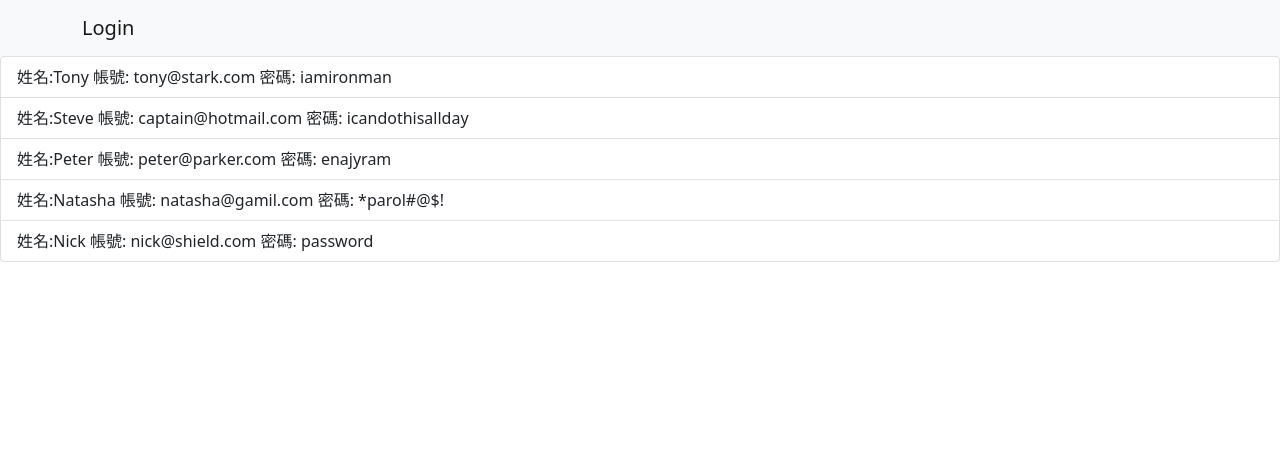
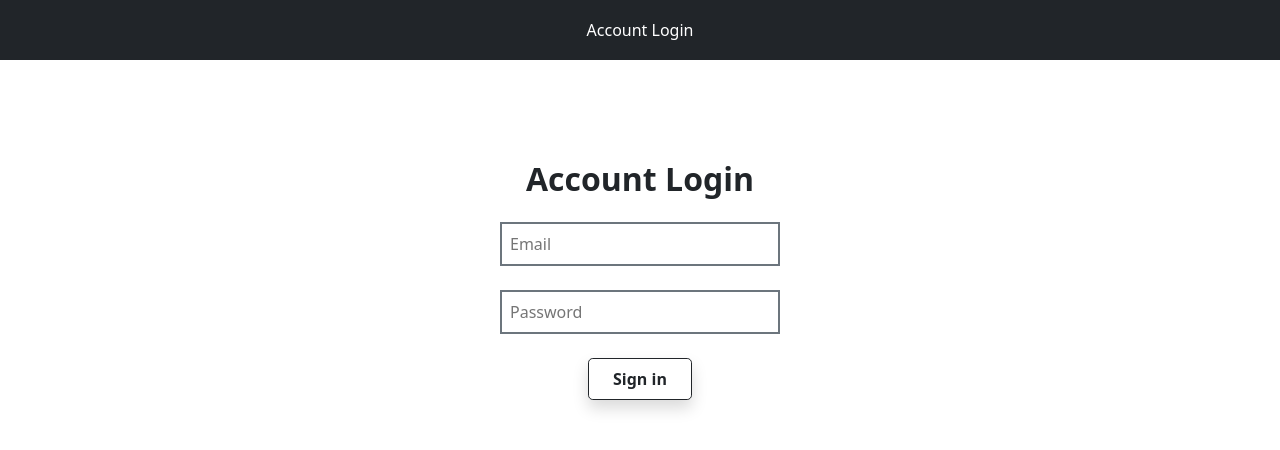
Before and after one commit to JIN-SKILL/Login, a Node server app: page / in a window 1280 px wide. Shown: the top 450 px of the page. Run offline with Node 20, Linux system fonts and the light colour scheme; some libraries are stand-ins or nearby versions.

Commit message:
feat: add routes setting

```diff
--- a/routes/index.js
+++ b/routes/index.js
@@ -2,7 +2,9 @@ const express = require('express')
 const router = express.Router()
 
 const login = require('./modules/login')
+const welcome = require('./modules/welcome')
 
 router.use('/', login)
+router.use('/login', welcome)
 
 module.exports = router
--- a/views/index.hbs
+++ b/views/index.hbs
@@ -1,5 +1,15 @@
-<ul class="list-group">
-  {{#each users}}
-  <li class="list-group-item"> 姓名:{{ this.firstName }} 帳號: {{ this.email }} 密碼: {{ this.password }} </li>
-  {{/each}}
-</ul>
+<h2 class="text-center fw-bolder">Account Login</h3>
+<form action="/login" method="POST" class="text-center">
+  <div class="mt-4">
+    <input type="text" placeholder="Email" name="mail" class="border border-secondary border-2 p-2" style="width: 280px;">
+  </div>
+  <div class="mt-4">
+    <input type="text" placeholder="Password" name="password" class="border border-secondary border-2 p-2" style="width: 280px;">
+  </div>
+  <div class="mt-4">
+    <button type="submit" class="btn border border-dark fw-bold shadow px-4 py-2 rounded-3">Sign in</button>
+  </div>
+  <div class="mt-4">
+    {{ error }}
+  </div>
+</form>
--- a/views/layouts/main.hbs
+++ b/views/layouts/main.hbs
@@ -9,15 +9,15 @@
 </head>
 <body>
   <header>
-  <!-- navigation -->
-    <nav class="navbar navbar-light bg-light">
-      <div class="container">
-        <a class="navbar-brand" href="/">Login</a>
+    <nav class="navbar navbar-dark bg-dark" style="height: 60px;">
+      <div class="container-fluid">
+        <a href="/" class="fs-6 text-white text-center w-100" style="text-decoration: none;">Account Login</a>
       </div>
     </nav>
-    <div class="banner"></div>
   </header>
-  {{{ body }}}
+  <div class="container" style="margin-top: 100px;">
+    {{{ body }}}
+  </div>
   <script src="/js/popper.js"></script>
   <script src="/js/bootstrap.js"></script>
   <script src="/js/main.js"></script>
--- a/views/welcome.hbs
+++ b/views/welcome.hbs
@@ -0,0 +1 @@
+<h2>Welcome back, {{ user.firstName }}</h2>
```
Also changed, not shown: routes/modules/welcome.js (added, +23 -0 lines).
